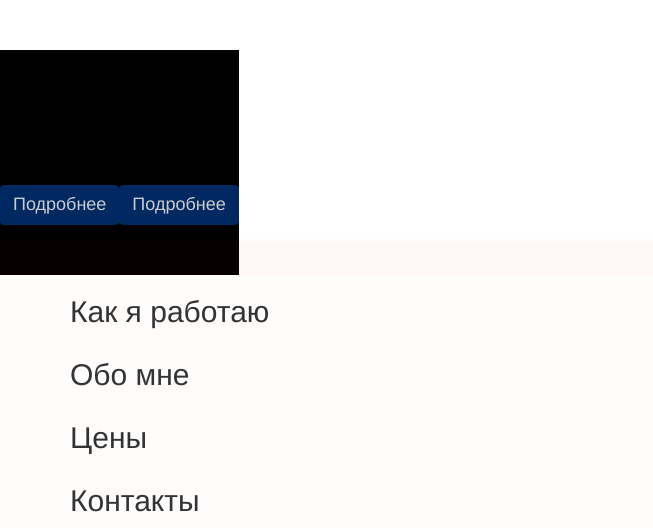
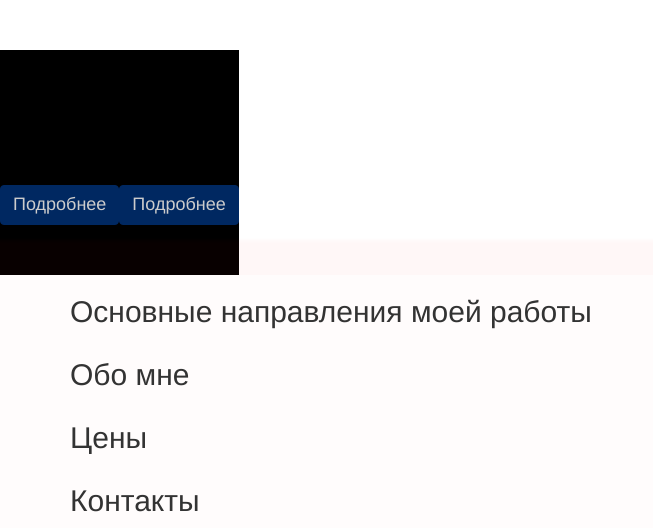
Before and after one commit to ifrolikov/smartcoach, a Yii app: template views/site/index.php in a window 1280 px wide. Shown: the top 528 px of the page, without its empty margins (0-653 px from the left). Run offline with PHP 8.4 and a stand-in for Yii, Linux system fonts and the light colour scheme; the template is opened without the code that fills it, so the values that code supplies are empty; some libraries are stand-ins or nearby versions.

```diff
--- a/views/site/index.php
+++ b/views/site/index.php
@@ -86,7 +86,7 @@ $blocks = ConfigFacade::getBlocks();
     <?php if ($data = ConfigFacade::getHowWork()) { ?>
         <div class="body-block">
             <div class="container">
-                <h2>Как я работаю</h2>
+                <h2>Основные направления моей работы</h2>
                 <?= str_replace(
                     '[[video]]',
                     '<iframe width="100%" height="360px" src="https://www.youtube.com/embed/MBqpcd1wbPc?ecver=1" ' .
```
